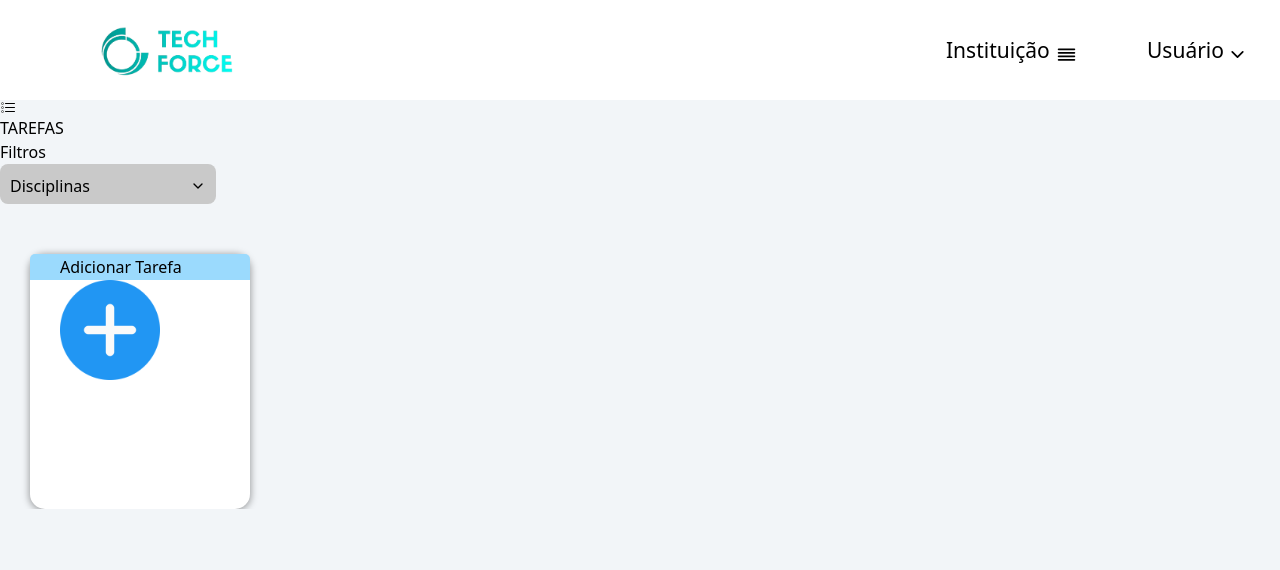
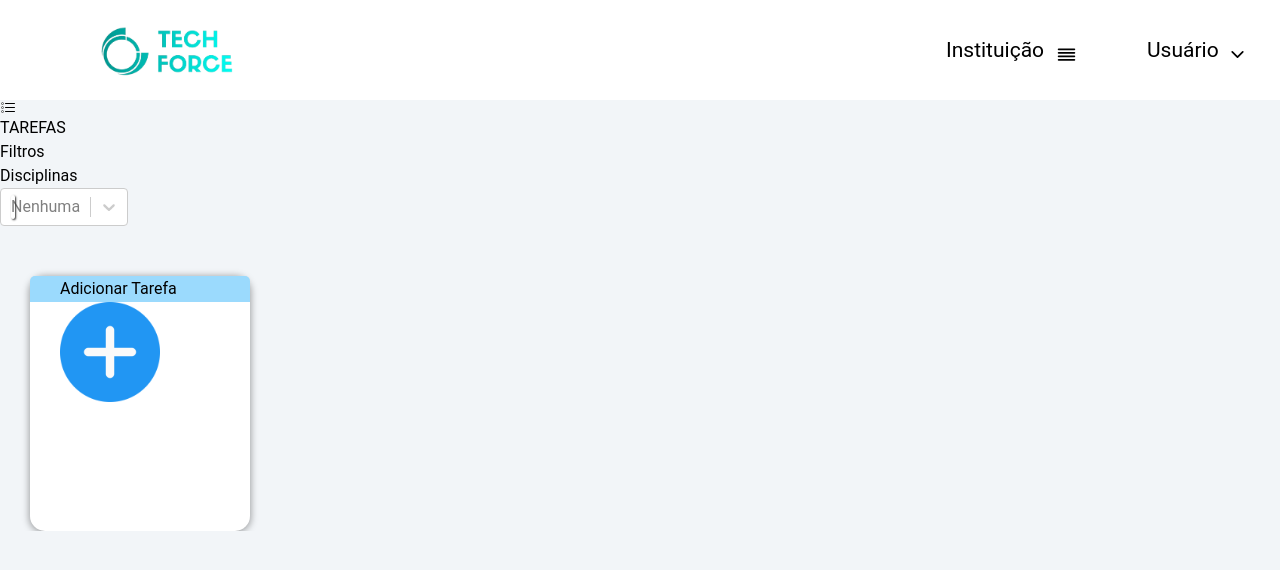
Before and after one commit to oN0V41S/listaTarefas-React, a React (Create React App) app: page /tarefas in a window 1280 px wide. Shown: the top 570 px of the page. Built offline with nearby package versions, Linux system fonts and the light colour scheme.

Commit message:
consertando: estilos e documentando código

```diff
--- a/src/components/modal.jsx
+++ b/src/components/modal.jsx
@@ -1,11 +1,11 @@
-import React, { useState } from 'react';
-import '../components/modal.css';
+import React, { useState } from "react";
+import "../components/modal.css";
 
 function Modal({ isOpen, setCloseModal, addTask }) {
-    const [taskName, setTaskName] = useState('');
-    const [endDate, setEndDate] = useState('');
-    const [description, setDescription] = useState('');
-    const [titleBackgroundColor, setTitleBackgroundColor] = useState('');
+  const [taskName, setTaskName] = useState("");
+  const [endDate, setEndDate] = useState("");
+  const [description, setDescription] = useState("");
+  const [titleBackgroundColor, setTitleBackgroundColor] = useState("");
   const [nextId, setNextId] = useState(1); // Iniciar o próximo ID com 1
 
   const handleTaskNameChange = (event) => {
@@ -22,14 +22,14 @@ function Modal({ isOpen, setCloseModal, addTask }) {
 
   const handleAddTask = () => {
     // Formatar a data de término para o formato DD-MM-AAAA
-        const formattedEndDate = endDate.split('-').reverse().join('/');
+    const formattedEndDate = endDate.split("-").reverse().join("/");
 
     const newTask = {
       id: nextId, // Utilizar o próximo ID disponível
       name: taskName,
       endDate: formattedEndDate,
       description: description,
-            backgroundColor: titleBackgroundColor
+      backgroundColor: titleBackgroundColor,
     };
     addTask(newTask);
 
@@ -37,9 +37,9 @@ function Modal({ isOpen, setCloseModal, addTask }) {
     setNextId(nextId + 1);
 
     // Limpar os campos após adicionar a tarefa, se necessário
-        setTaskName('');
-        setEndDate('');
-        setDescription('');
+    setTaskName("");
+    setEndDate("");
+    setDescription("");
   };
 
   const handleTitleBackgroundColorChange = (color) => {
@@ -57,42 +57,64 @@ function Modal({ isOpen, setCloseModal, addTask }) {
 
   return (
     isOpen && (
-            <div id='fundo-modal-adicionar'>
-                <div id='modal-adicionar'>
-                    <div id='titulo-modal' style={{ backgroundColor: titleBackgroundColor }}>
+      <div id="fundo-modal-adicionar">
+        <div id="modal-adicionar" className="flex flex-col">
+          <div
+            id="titulo-modal"
+            style={{ backgroundColor: titleBackgroundColor }}
+          >
             <h1>Criar nova tarefa</h1>
-                        <button id='fechar-modal' onClick={setCloseModal}>X</button>
+            <button id="fechar-modal" onClick={setCloseModal}>
+              X
+            </button>
           </div>
-
-                    <div id='input-nomeTarefa'>
-                        <h4 id='titulo-nomeTarefa'>Nome da tarefa</h4>
-                        <input type="text" value={taskName} onChange={handleTaskNameChange} maxLength={30} />
+          <div id="input-nomeTarefa">
+            <h4 id="titulo-nomeTarefa">Nome da tarefa</h4>
+            <input
+              type="text"
+              value={taskName}
+              onChange={handleTaskNameChange}
+              maxLength={30}
+            />
             <div id="contador-titulo">{taskName.length}/30</div>
           </div>
-
-                    <div id='input-tempo'>
-                        <h4 id='titulo-dataTermino'>Data de término</h4>
-                        <input id='tempo-termino' type="date" placeholder='Data de término' value={endDate} onChange={handleEndDateChange} />
+          <div id="input-tempo">
+            <h4 id="titulo-dataTermino">Data de término</h4>
+            <input
+              id="tempo-termino"
+              type="date"
+              placeholder="Data de término"
+              value={endDate}
+              onChange={handleEndDateChange}
+            />
           </div>
-
-                    <div id='textarea-descricao'>
-                        <h4 id='titulo-descricao'>Descrição da tarefa</h4>
-                        <textarea value={description} onChange={handleDescriptionChange} maxLength={100}></textarea>
+          <div id="textarea-descricao">
+            <h4 id="titulo-descricao">Descrição da tarefa</h4>
+            <textarea
+              value={description}
+              onChange={handleDescriptionChange}
+              maxLength={100}
+            ></textarea>
             <div id="contador">{description.length}/100</div>
           </div>
-
-                    <div id='btns-modal'>
-                        <button id='btn-adicionar' onClick={handleAddTask}>Adicionar Tarefa</button>
+          <div id="btns-modal">
+            <button id="btn-adicionar" onClick={handleAddTask}>
+              Adicionar Tarefa
+            </button>
           </div>
-
-                    <div id='title-background-color-menu'>
-                        <h4 id='titulo-cor'>Coloração</h4>
-                        <input type="color" value={titleBackgroundColor} onChange={(event) => handleTitleBackgroundColorChange(event.target.value)} />
+          <div id="title-background-color-menu">
+            <h4 id="titulo-cor">Coloração</h4>
+            <input
+              type="color"
+              value={titleBackgroundColor}
+              onChange={(event) =>
+                handleTitleBackgroundColorChange(event.target.value)
+              }
+            />
           </div>
-
-                    <div id='disciplina'>
-                        <h4 id='titulo-disciplina'>Disciplina</h4>
-                        <select id='select-disciplina'>
+          <div id="disciplina">
+            <h4 id="titulo-disciplina">Disciplina</h4>
+            <select id="select-disciplina">
               <option>Selecione a disciplina</option>
             </select>
           </div>
--- a/src/index.css
+++ b/src/index.css
@@ -2,10 +2,14 @@
 @tailwind base;
 @tailwind components;
 @tailwind utilities;
+
+/* Importando Fonte Global */
+@import url('https://fonts.googleapis.com/css2?family=Roboto:ital,wght@0,100;0,300;0,400;0,500;0,700;0,900;1,100;1,300;1,400;1,500;1,700;1,900&display=swap');
 
 #root{
     display: flex;
     flex-wrap: wrap;
     flex-direction: column;
     overflow: hidden;
+    font-family: Roboto, sans-serif;
 }
--- a/src/pages/tarefas/tarefas.css
+++ b/src/pages/tarefas/tarefas.css
@@ -1,4 +1,4 @@
-@import url('https://fonts.googleapis.com/css2?family=Roboto:ital,wght@0,100;0,300;0,400;0,500;0,700;0,900;1,100;1,300;1,400;1,500;1,700;1,900&display=swap');
+
 
 body {
     background-color: #F2F5F8;
@@ -72,7 +72,7 @@ header img{
     display: flex;
     gap: 70px;
 }
-
+/*
 #filtros #disciplinas {
     display: flex;
     align-items: center;
@@ -104,7 +104,7 @@ header img{
 #filtros #icone-baixo {
     margin-top: -20px;
     margin-left: 180px;
-}
+} */
 
 #titulo-adicionar {
     margin-left: -30px;
--- a/src/pages/tarefas/tarefas.jsx
+++ b/src/pages/tarefas/tarefas.jsx
@@ -1,14 +1,21 @@
+// Importando Estilo e Funções do React
+import "./tarefas.css";
 import React, { useState } from "react";
+
+// Importando Componentes
 import TaskSquare from "../../components/taskSquare";
 import Modal from "../../components/modal";
+import Select from "react-select";
+
+// Importando Assets
 import logo from "../../assets/logoSquad (1).png";
 import adicionar from "../../assets/adicionar.png";
 import { BsListTask } from "react-icons/bs";
 import { FiAlignJustify } from "react-icons/fi";
 import { FiChevronDown } from "react-icons/fi";
-import "./tarefas.css";
 
 function Tarefas() {
+  // Manipulação de Tarefas e Modal de Tarefas
   const [openModal, setOpenModal] = useState(false);
   const [tasks, setTasks] = useState([]);
 
@@ -16,11 +23,22 @@ function Tarefas() {
     setTasks([...tasks, newTask]);
     setOpenModal(false);
   };
-
   const removeTask = (id) => {
     console.log(id);
     const removedTasks = tasks.filter((task) => task.id !== id);
     setTasks(removedTasks);
+  };
+
+  // Variáveis de Dropdown e Menu
+  const [selectedOption, setSelectedOption] = useState(null);
+  const optionsExample = [
+    { value: "", label: "Nenhum" },
+    { value: "1", label: "Opção 1" },
+    { value: "2", label: "Opção 2" },
+    { value: "3", label: "Opção 3" },
+  ];
+  const handleChangeOption = (selectedOption) => {
+    setSelectedOption(selectedOption);
   };
 
   return (
@@ -49,20 +67,26 @@ function Tarefas() {
         </div>
       </header>
       <main className="p-5">
-        <div id="titulo" className="w-[83vw] flex mt-10 mb-10 m-auto align-center">
-          <BsListTask className="mt-auto mb-auto mr-5"/>
-          <span className="h-max">TAREFAS</span>
+        <div
+          id="titulo"
+          className="w-[83vw] flex mt-4 mb-10 m-auto align-center"
+        >
+          <BsListTask className="mt-auto mb-auto mr-5" />
+          <h1 className="h-max font-normal text-xl">TAREFAS</h1>
         </div>
         <div id="titulo-filtros" className="w-[83vw] m-auto">
-          <h3>Filtros</h3>
+          <h3 className="text-2xl mb-4 font-normal">Filtros</h3>
           <div id="filtros">
             <div id="disciplinas">
-              <h3>
-                Disciplinas
-                <div id="icone-baixo">
-                  <FiChevronDown />
-                </div>
-              </h3>
+              <h3>Disciplinas</h3>
+              <Select
+                className="w-auto"
+                options={optionsExample}
+                value={selectedOption}
+                onChange={handleChangeOption}
+                placeholder="Nenhuma"
+                // isSearchable // Parâmetro para procurar valores
+              />
             </div>
           </div>
         </div>
```
Also changed, not shown: 1 other file (tests, documents, lock files or other folders). Lines whose indentation alone changed are shown as unchanged.
